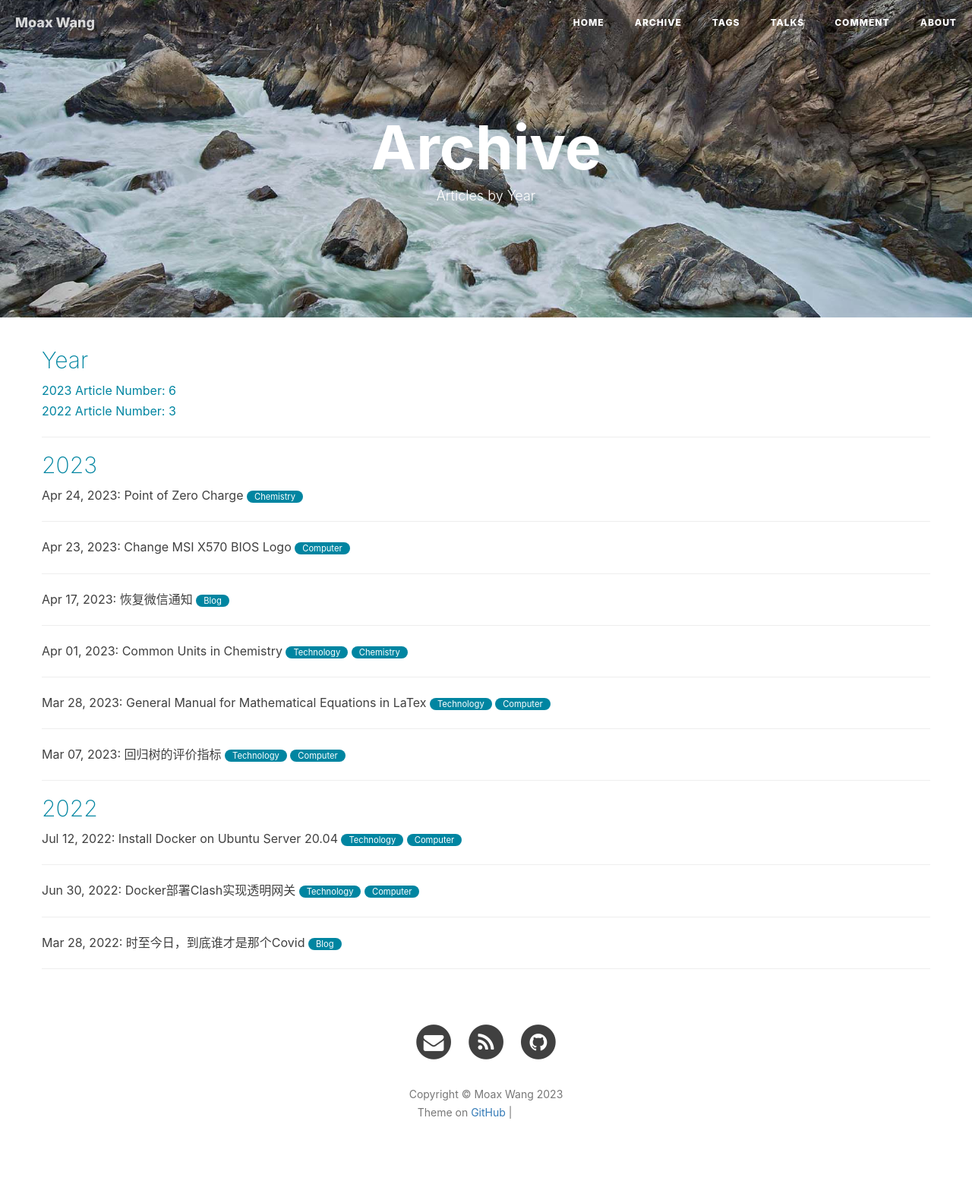
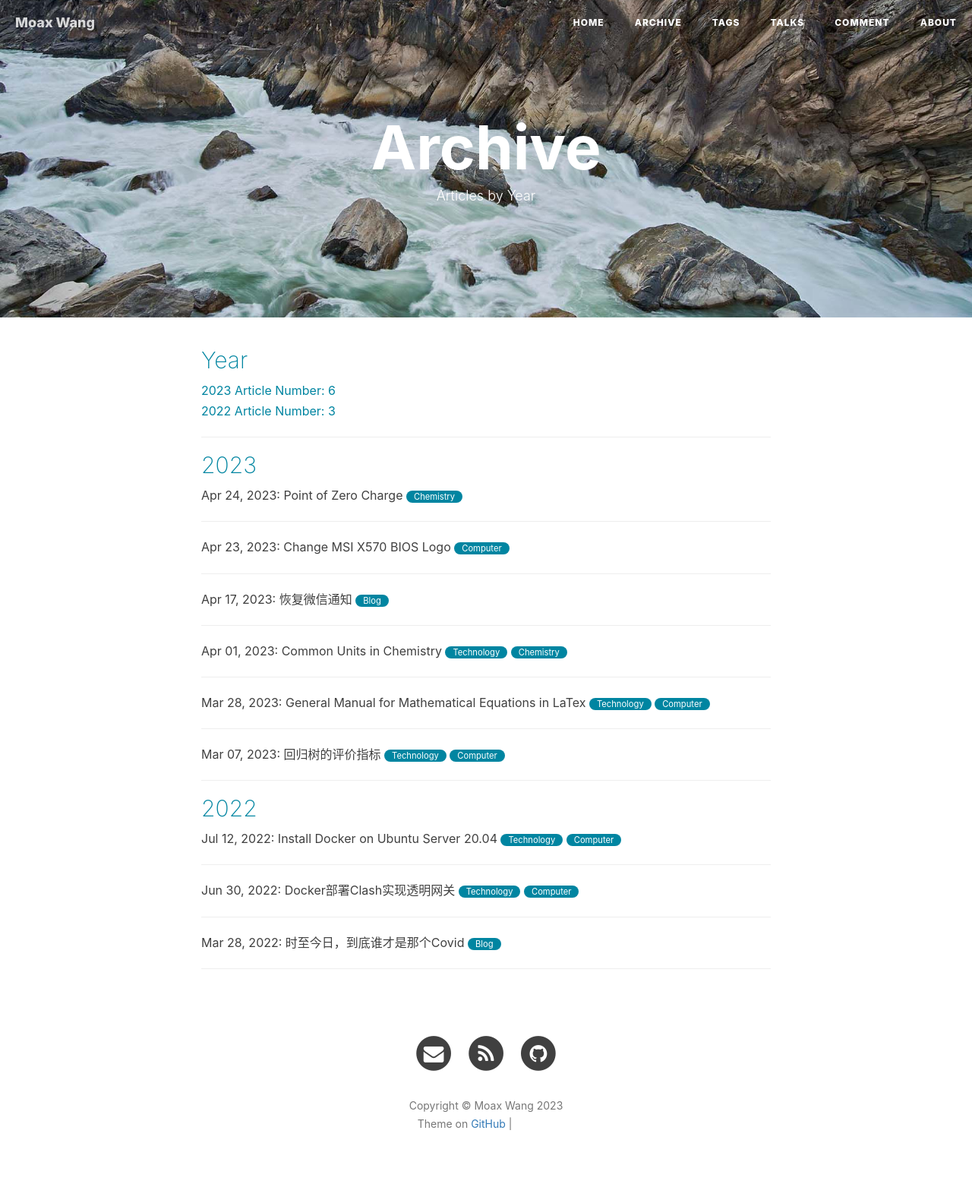
Before and after one commit to WinchellWang/winchellwang.github.io, a Jekyll site: the page built from 1archive.html, in a window 1280 px wide. Shown: the whole page at 76% size. Built offline with Jekyll 4.4.1, drawn with Linux system fonts in a browser that asks for light colours; nearby versions of some CDN libraries; comment, search, counter and statistics services are not loaded; grey boxes are pictures that could not be loaded.

Commit message:
Update page_no_side.html

```diff
--- a/_layouts/page_no_side.html
+++ b/_layouts/page_no_side.html
@@ -21,6 +21,8 @@
 <div class="container">
 	<div class="row">
     <!-- PostList Container -->
-        {{ content }}
+        <div class="col-lg-8 col-lg-offset-2 col-md-10 col-md-offset-1 postlist-container">
+            {{ content }}
+        </div>
 	</div>
 </div>
```
